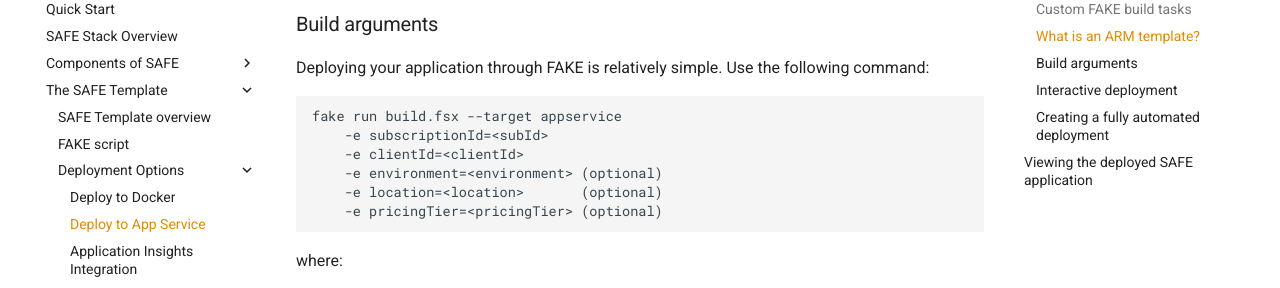
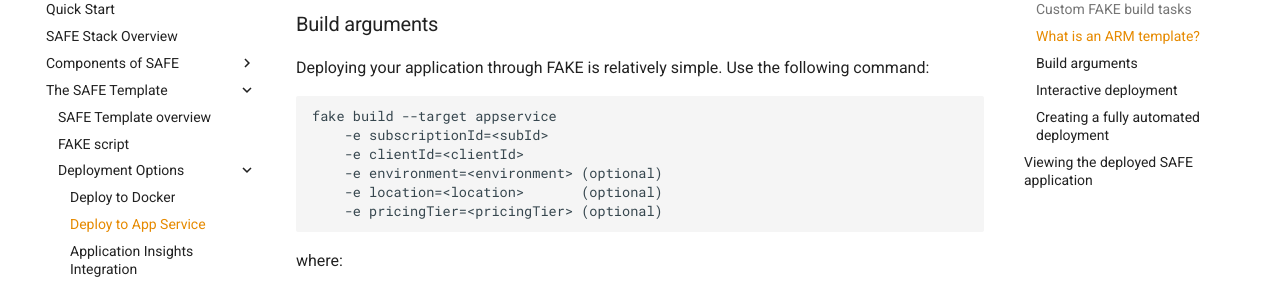
Before and after one commit to SAFE-Stack/docs, an MkDocs documentation site: the page built from docs/template-appservice.md, in a window 1280 px wide and 900 px high, scrolled down 1194 px. Shown: the part 153-441 px from the top of the window. Built offline with MkDocs 1.6.1 and Material for MkDocs 9.7.7, drawn with Linux system fonts in a browser that asks for light colours; comment, search, counter and statistics services are not loaded; old or Windows-style settings are respelled for this version of MkDocs.

Commit message:
simplify CLI fake invocation

````diff
--- a/docs/template-appservice.md
+++ b/docs/template-appservice.md
@@ -28,7 +28,7 @@
 
 Deploying your application through FAKE is relatively simple. Use the following command:
 ```
-fake run build.fsx --target appservice
+fake build --target appservice
     -e subscriptionId=<subId>
     -e clientId=<clientId>
     -e environment=<environment> (optional)
````
Also changed, not shown: docs/quickstart.md (+1 -1 lines), docs/template-docker.md (+1 -1 lines).
